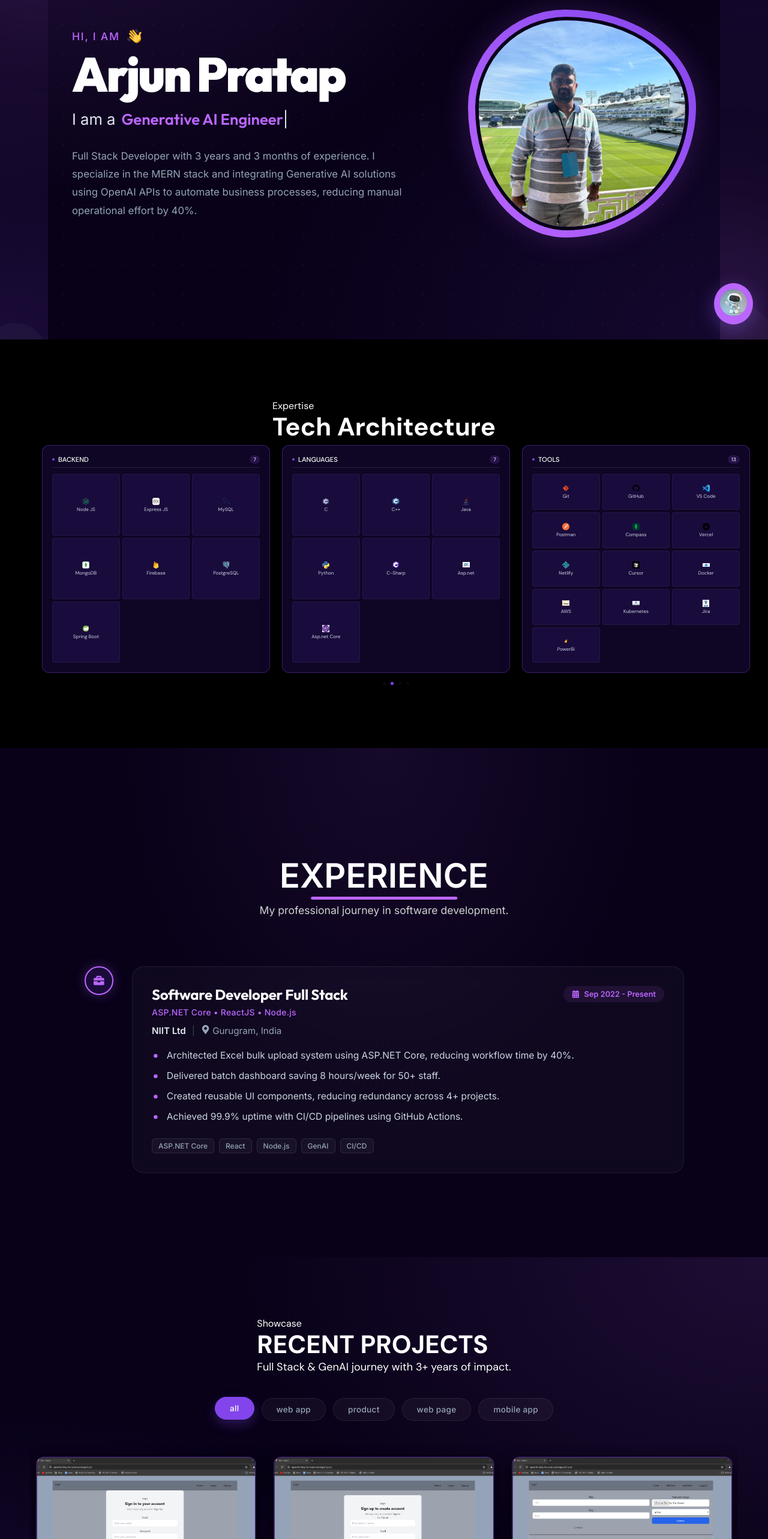
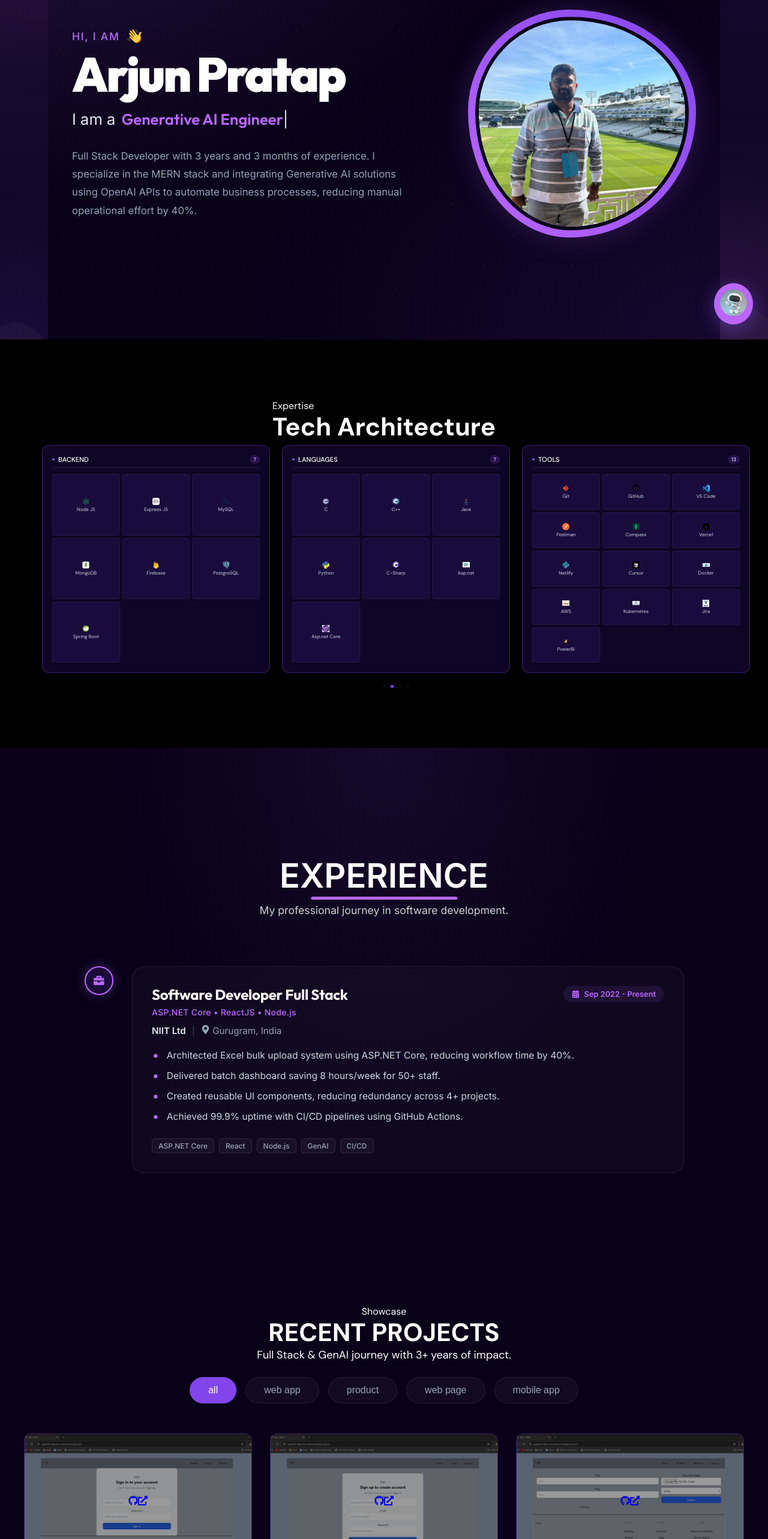
Before and after one commit to arjunprratap05/Portfolio, a React (Create React App) app: page / in a window 1280 px wide. Shown: the part 234-2800 px from the top of the page at 60% size. Built offline with nearby package versions, Linux system fonts and the light colour scheme; no server answers; the HTML template or start-up script is replaced by a standard one.

Commit message:
Final Commit

```diff
--- a/src/components/portfolio/filter/style.scss
+++ b/src/components/portfolio/filter/style.scss
@@ -4,34 +4,33 @@
 .filters-container {
     display: flex;
     justify-content: center;
-    gap: 12px;
-    margin: 40px 0;
-    flex-wrap: wrap;
+    gap: 15px;
+    margin-bottom: 50px;
+
+    @include sm {
+        gap: 8px;
+        margin-bottom: 20px;
+    }
 
     .filter-btn {
-        font-family: 'Inter', sans-serif;
+        padding: 12px 30px;
+        font-size: 1rem;
+        border-radius: 100px;
         background: rgba(255, 255, 255, 0.04);
         border: 1px solid rgba(255, 255, 255, 0.08);
-        padding: 10px 24px;
-        border-radius: 100px;
         color: #94a3b8;
         cursor: pointer;
-        font-weight: 500;
-        font-size: 0.85rem;
-        letter-spacing: 0.02em;
-        transition: all 0.3s cubic-bezier(0.4, 0, 0.2, 1);
+        transition: 0.3s;
 
-        &:hover {
-            color: $white;
-            border-color: rgba(255, 255, 255, 0.2);
+        @include sm {
+            padding: 6px 14px;
+            font-size: 0.75rem;
         }
 
         &.active {
             background: $purple;
+            color: $white;
             border-color: $purple;
-            color: $white;
-            box-shadow: 0 8px 20px rgba(130, 69, 236, 0.3);
-            transform: translateY(-2px);
         }
     }
 }
--- a/src/components/portfolio/index.jsx
+++ b/src/components/portfolio/index.jsx
@@ -84,10 +84,8 @@ const Portfolio = () => {
     const [projects, setProjects] = useState(rawProjectsData);
     const [transition, setTransition] = useState(false);
     const [selectedProject, setSelectedProject] = useState(null);
-    const [activeFilter, setActiveFilter] = useState("all");
 
     const filterProjects = (tag) => {
-        setActiveFilter(tag);
         setTransition("zoomout");
         setTimeout(() => {
             if (tag !== "all") {
@@ -106,7 +104,6 @@ const Portfolio = () => {
             <div className="portfolio-header">
                 <span className="subtitle">Showcase</span>
                 <h2>RECENT <span className="purple">PROJECTS</span></h2>
-                <div className="line-glow"></div>
                 <p className="portfolio-subtitle">
                     Full Stack & GenAI journey with 3+ years of impact.
                 </p>
@@ -114,22 +111,11 @@ const Portfolio = () => {
 
             <div className="portfolio-content-wrapper">
                 <Filters filterProjects={filterProjects} />
-
-                {projects.length > 0 ? (
                 <Showcase
                     data={projects}
                     transition={transition}
                     onProjectClick={(project) => setSelectedProject(project)}
                 />
-                ) : (
-                    <div className="no-projects-fallback">
-                        <h3>No {activeFilter.replace('-', ' ')} projects found.</h3>
-                        <p>I am actively building! Try another category or view all projects.</p>
-                        <button onClick={() => filterProjects("all")} className="back-btn">
-                            View All Projects
-                        </button>
-                    </div>
-                )}
             </div>
 
             {selectedProject && (
--- a/src/components/portfolio/showcase/index.jsx
+++ b/src/components/portfolio/showcase/index.jsx
@@ -19,6 +19,7 @@ const Showcase = ({ data, onProjectClick }) => {
                 pagination={{ clickable: true }}
                 autoplay={{ delay: 4000, disableOnInteraction: false }}
                 breakpoints={{
+
                     1024: {
                         slidesPerView: 3,
                         spaceBetween: 30,
--- a/src/components/portfolio/showcase/style.scss
+++ b/src/components/portfolio/showcase/style.scss
@@ -5,19 +5,14 @@
     width: 100%;
     max-width: 1200px;
     margin: 0 auto;
-    padding: 0 10px;
-
-    .projects-swiper {
-        padding: 20px 10px 50px;
-    }
 
     @include sm {
-        padding: 0 50px;
+        padding: 0 18vw;
     }
 
     .project-square-card {
         background: #0f0524;
-        border: 1.5px solid rgba(130, 69, 236, 0.6);
+        border: 1.5px solid rgba(130, 69, 236, 0.4);
         border-radius: 12px;
         display: flex;
         flex-direction: column;
@@ -25,51 +20,34 @@
 
         aspect-ratio: 1 / 1;
         overflow: hidden;
-        transition: transform 0.3s ease, border-color 0.3s ease;
-        box-shadow: 0 8px 25px rgba(0, 0, 0, 0.9);
+        position: relative;
 
         @include sm {
-            max-height: 46vh;
-            margin-top: -10px;
-        }
-
-        &:hover {
-            transform: translateY(-5px);
-            border-color: $purple;
+            max-height: 38vh;
         }
 
         .project-thumbnail-container {
-            width: 100%;
             height: 60%;
             position: relative;
-            overflow: hidden;
-            border-bottom: 1px solid rgba(255, 255, 255, 0.05);
-
-            img { width: 100%; height: 100%; object-fit: cover; }
+            img {
+                width: 100%;
+                height: 100%;
+                object-fit: cover;
+            }
 
             .thumbnail-overlay {
                 position: absolute;
                 inset: 0;
-                background: rgba(0, 0, 0, 0.5);
+                background: rgba(0, 0, 0, 0.4);
                 display: flex;
                 align-items: center;
                 justify-content: center;
-                opacity: 0;
-                transition: opacity 0.3s ease;
-
-                .action-icon {
-                    color: white;
-                    font-size: 1.2rem;
-                    margin: 0 10px;
-                    &:hover { color: $purple; }
-                }
+                opacity: 1;
             }
         }
 
-        &:hover .thumbnail-overlay { opacity: 1; }
-
         .project-info {
-            padding: 12px;
+            padding: 10px;
             flex: 1;
             display: flex;
             flex-direction: column;
@@ -78,8 +56,8 @@
 
             .project-title {
                 color: $white;
-                font-size: 0.85rem;
-                margin: 0;
+                font-size: 1.1rem;
+                @include sm { font-size: 0.8rem; }
                 text-align: center;
                 white-space: nowrap;
                 overflow: hidden;
@@ -89,23 +67,18 @@
             .project-tags {
                 display: flex;
                 justify-content: center;
-                gap: 6px;
-                margin-top: 8px;
-                .tag-item { color: $purple; font-weight: 600; font-size: 0.6rem; }
+                gap: 5px;
+                margin-top: 5px;
+                .tag-item {
+                    color: $purple;
+                    font-size: 0.7rem;
+                    @include sm { font-size: 0.55rem; }
+                }
             }
         }
     }
+}
 
-    .swiper-pagination {
-        bottom: 5px !important;
-    }
-
-    .swiper-pagination-bullet {
-        background: rgba(255, 255, 255, 0.2) !important;
-        opacity: 1 !important;
-        &-active {
-            background: $purple !important;
-            box-shadow: 0 0 8px $purple;
-        }
-    }
+.swiper-pagination {
+    bottom: -5px !important;
 }
--- a/src/components/portfolio/style.scss
+++ b/src/components/portfolio/style.scss
@@ -2,40 +2,31 @@
 @import "../../style-config/mixins.scss";
 
 #portfolio {
-    padding: 100px 0;
+    padding: 80px 0;
     background-color: #080118;
-    background-image:
-        radial-gradient(at 0% 100%, rgba(130, 69, 236, 0.15) 0px, transparent 50%),
-        radial-gradient(at 100% 0%, rgba(187, 102, 255, 0.12) 0px, transparent 50%);
+    position: relative;
+    overflow: visible;
 
-    .no-projects-fallback {
+    @include sm {
+        padding: 20px 0 40px;
+    }
+
+    .portfolio-header {
         text-align: center;
-        padding: 60px 20px;
-        border: 1px dashed rgba(255, 255, 255, 0.1);
-        border-radius: 20px;
-        background: rgba(255, 255, 255, 0.02);
-        max-width: 600px;
-        margin: 40px auto;
-        @include glassmorphism-effect;
+        margin-bottom: 25px;
 
         @include sm {
-            padding: 40px 15px;
-            margin: 20px 10px;
-            h3 { font-size: 1.2rem; }
-        }
+            margin-bottom: 10px;
 
-        h3 { color: $white; font-size: 1.5rem; margin-bottom: 10px; }
-        p { color: #94a3b8; margin-bottom: 25px; }
-
-        .back-btn {
-            background: transparent;
-            border: 1px solid $purple;
-            color: $purple;
-            padding: 10px 25px;
-            border-radius: 100px;
-            cursor: pointer;
-            transition: 0.3s;
-            &:hover { background: $purple; color: $white; }
+            h2 {
+                font-size: 1.5rem;
+                margin: 5px 0;
+            }
+            .portfolio-subtitle {
+                font-size: 0.75rem;
+                max-width: 90%;
+                margin: 0 auto;
+            }
         }
     }
 }
```
Lines whose indentation alone changed are shown as unchanged.
